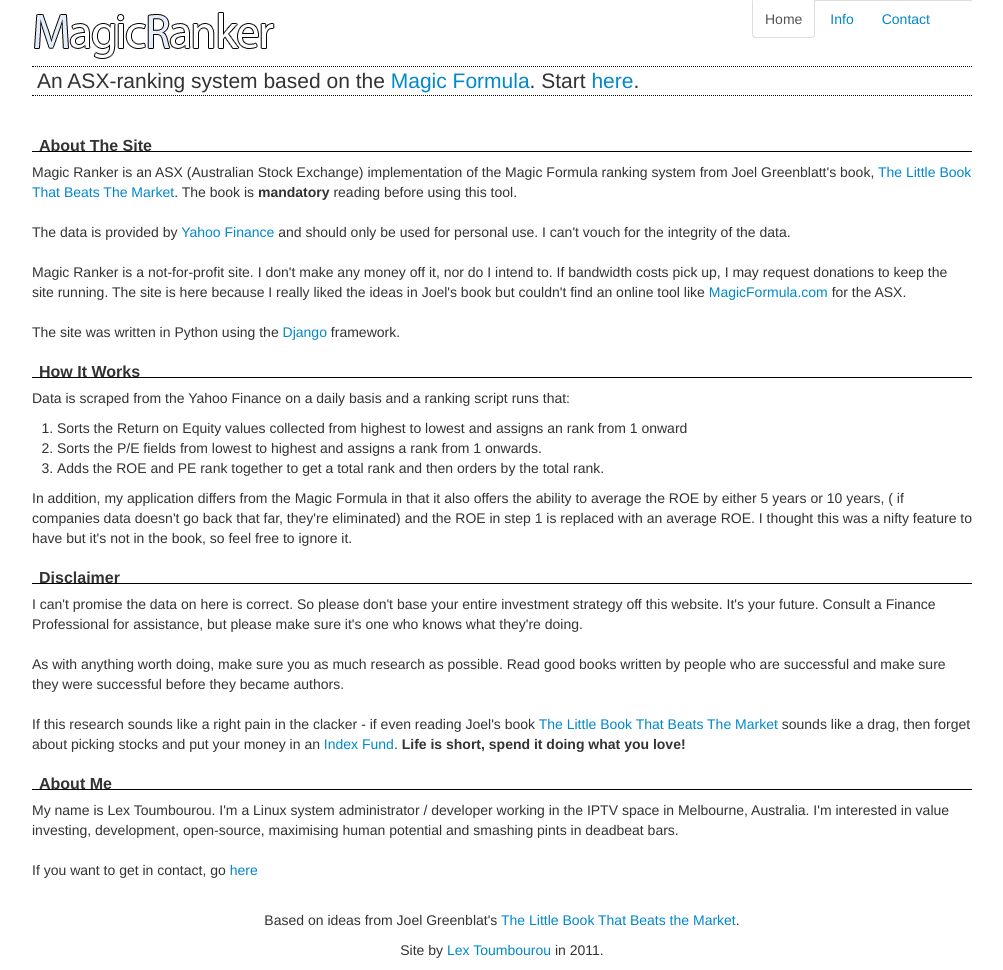
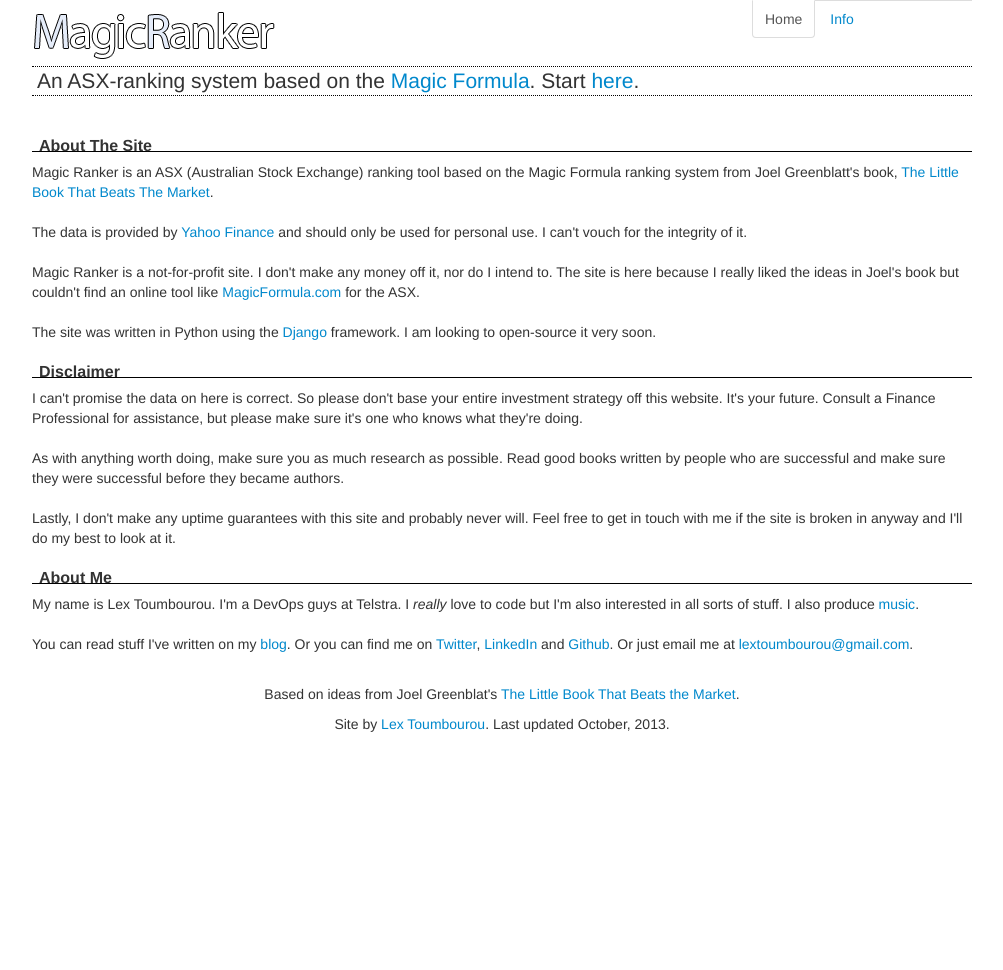
Before and after one commit to lextoumbourou/magicranker, a Django app: template magicranker/templates/info.html in a window 1280 px wide. Shown: the whole page, without its empty margins (138-1141 px from the left). After the commit the page ends 732 px from the top, so only its background shows below. Run offline with Django 3.2, Linux system fonts and the light colour scheme; the template is opened without the code that fills it, so the values that code supplies are empty; some libraries are stand-ins or nearby versions.

Commit message:
Rewrote info page

```diff
--- a/magicranker/templates/base.html
+++ b/magicranker/templates/base.html
@@ -20,7 +20,6 @@
                             <ul class="nav nav-tabs">
                                 <li class="{% if request.path != '/info' and request.path != '/contact' %}active{% endif %}"><a href="/">Home</a></li>
                                 <li class="{% if request.path == '/info' %}active{% endif %}"><a href="/info">Info</a></li>
-                                <li class="{% if request.path == '/contact' %}active{% endif %}"><a href="/contact">Contact</a></li>
                             </ul>
                     </div>
                 </div>
@@ -42,7 +41,7 @@
                 <div class="span12">
                     <div id="footer" class="span-24">
                         <p>Based on ideas from Joel Greenblat's <a href="http://www.amazon.com/Little-Book-That-Beats-Market/dp/0471733067">The Little Book That Beats the Market</a>. </p>
-                        <p>Site by <a href="mailto:lextoumbourou@gmail.com">Lex Toumbourou</a> in 2011.</p>
+                        <p>Site by <a href="mailto:lextoumbourou@gmail.com">Lex Toumbourou</a>. Last updated October, 2013.</p>
                     </div>
                 </div>
         </div>
--- a/magicranker/templates/info.html
+++ b/magicranker/templates/info.html
@@ -4,34 +4,24 @@
 <div class="span-24">
     <h2 class="subtitle" id="about_the_site"><span></span>About The Site</h2>
     <p>
-        Magic Ranker is an ASX (Australian Stock Exchange) implementation of the Magic Formula ranking system from Joel Greenblatt's book, <a href='http://www.amazon.com/Little-Book-That-Beats-Market/dp/0471733067'>The Little Book That Beats The Market</a>. The book is <strong>mandatory</strong> reading before using this tool.<br /><br />
+        Magic Ranker is an ASX (Australian Stock Exchange) ranking tool based on the Magic Formula ranking system from Joel Greenblatt's book, <a href='http://www.amazon.com/Little-Book-That-Beats-Market/dp/0471733067'>The Little Book That Beats The Market</a>.<br /><br />
 
-        The data is provided by <a href='http://au.finance.yahoo.com/'>Yahoo Finance</a> and should only be used for personal use. I can't vouch for the integrity of the data.<br /><br />
+        The data is provided by <a href='http://au.finance.yahoo.com/'>Yahoo Finance</a> and should only be used for personal use. I can't vouch for the integrity of it.<br /><br />
 
-        Magic Ranker is a not-for-profit site. I don't make any money off it, nor do I intend to. If bandwidth costs pick up, I may request donations to keep the site running. The site is here because I really liked the ideas in Joel's book but couldn't find an online tool like <a href='http://www.magicformula.com'>MagicFormula.com</a> for the ASX.<br /><br />
+        Magic Ranker is a not-for-profit site. I don't make any money off it, nor do I intend to. The site is here because I really liked the ideas in Joel's book but couldn't find an online tool like <a href='http://www.magicformula.com'>MagicFormula.com</a> for the ASX.<br /><br />
 
-        The site was written in Python using the <a href='https://www.djangoproject.com/'>Django</a> framework.
-    </p>
-    <h2 class="subtitle" id="how_it_works"><span></span>How It Works</h2>
-    <p>
-        Data is scraped from the Yahoo Finance on a daily basis and a ranking script runs that:
-        <ol>
-            <li> Sorts the Return on Equity values collected from highest to lowest and assigns an rank from 1 onward</li>
-            <li> Sorts the P/E fields from lowest to highest and assigns a rank from 1 onwards.</li>
-            <li> Adds the ROE and PE rank together to get a total rank and then orders by the total rank.</li>
-        </ol>
-        In addition, my application differs from the Magic Formula in that it also offers the ability to average the ROE by either 5 years or 10 years, ( if companies data doesn't go back that far, they're eliminated) and the ROE in step 1 is replaced with an average ROE. I thought this was a nifty feature to have but it's not in the book, so feel free to ignore it.
+        The site was written in Python using the <a href='https://www.djangoproject.com/'>Django</a> framework. I am looking to open-source it very soon.
     </p>
     <h2 class="subtitle" id="disclaimer"><span></span>Disclaimer</h2>
     <p>
         I can't promise the data on here is correct. So please don't base your entire investment strategy off this website. It's your future. Consult a Finance Professional for assistance, but please make sure it's one who knows what they're doing.<br /><br />
         As with anything worth doing, make sure you as much research as possible. Read good books written by people who are successful and make sure they were successful before they became authors.<br /><br />
-        If this research sounds like a right pain in the clacker - if even reading Joel's book <a href='http://www.amazon.com/Little-Book-That-Beats-Market/dp/0471733067'>The Little Book That Beats The Market</a> sounds like a drag, then forget about picking stocks and put your money in an <a href="http://www.vanguard.com.au/">Index Fund</a>. <strong>Life is short, spend it doing what you love!</strong>
+        Lastly, I don't make any uptime guarantees with this site and probably never will. Feel free to get in touch with me if the site is broken in anyway and I'll do my best to look at it.
     </p>
     <h2 class="subtitle" id="about_me"><span></span>About Me</h2>
     <p>
-        My name is Lex Toumbourou. I'm a Linux system administrator / developer working in the IPTV space in Melbourne, Australia. I'm interested in value investing, development, open-source, maximising human potential and smashing pints in deadbeat bars.<br /><br />
-        If you want to get in contact, go <a href="/interface/contact">here</a><br /><br />
+        My name is Lex Toumbourou. I'm a DevOps guys at Telstra. I <i>really</i> love to code but I'm also interested in all sorts of stuff. I also produce <a href="http://5-footnothing.com">music</a>.<br /><br />
+        You can read stuff I've written on my <a href="http://www.lextoumbourou.com">blog</a>. Or you can find me on <a href="http://twitter.com/lexandstuff">Twitter</a>, <a href="http://au.linkedin.com/in/lextoumbourou">LinkedIn</a> and <a href="https://github.com/lextoumbourou">Github</a>. Or just email me at <a href="mailto:lextoumbourou@gmail.com">lextoumbourou@gmail.com</a>.<br><br>
     </p>
 </div>
 {% endblock %}
```
